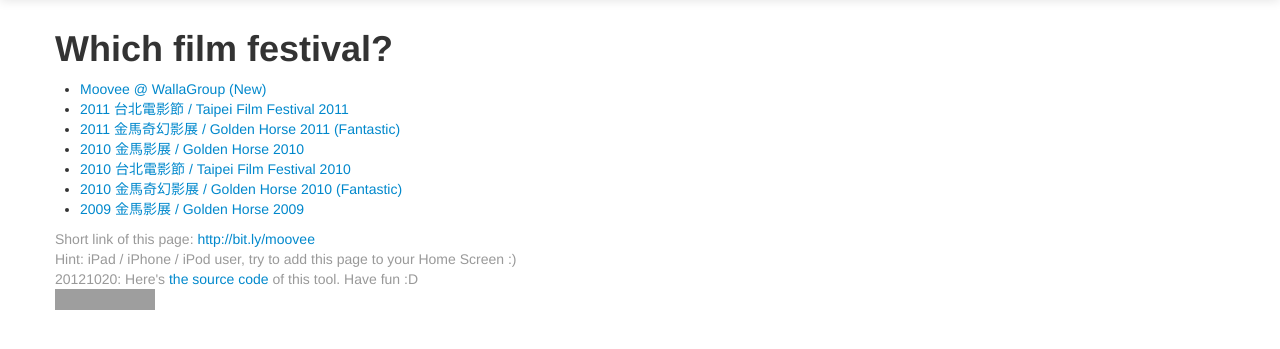
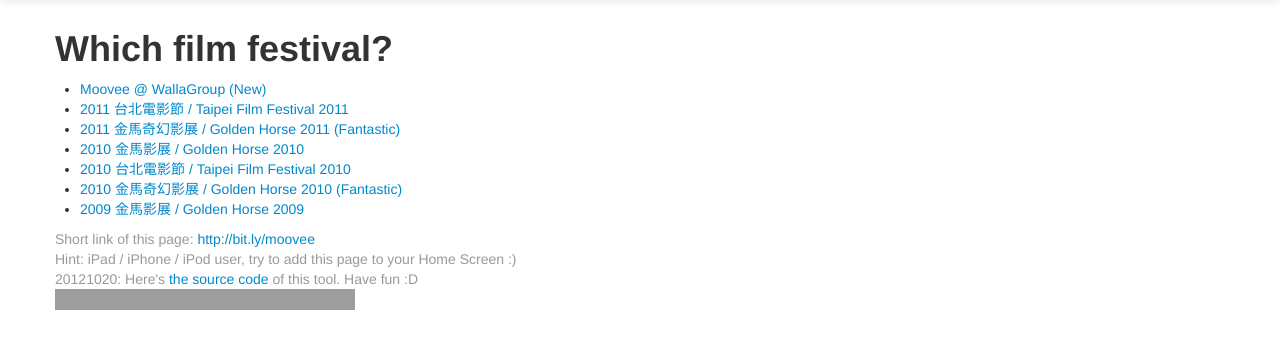
Before and after one commit to wallat/Moovee, a PHP site: page / in a window 1280 px wide. Shown: the part 41-390 px from the top of the page. Run offline with PHP 8.4, Linux system fonts and the light colour scheme; grey boxes are pictures that could not be loaded.

Commit message:
- facebook like button

```diff
--- a/index.php
+++ b/index.php
@@ -59,8 +59,8 @@ else
         <span>Hint: iPad / iPhone / iPod user, try to add this page to your Home Screen :)</span><br />
         <span>20121020: Here's <a href="https://github.com/cornguo/moovee">the source code</a> of this tool. Have fun :D</span>
     </div>
-    <div>
-        <object data="http://www.facebook.com/plugins/like.php?href=http%3A%2F%2Fcornguo.atcity.org%2Ftest%2Fmoovee%2F&amp;layout=button_count&amp;show_faces=true&amp;width=100&amp;action=like&amp;colorscheme=light&amp;height=21" style="border:none; overflow:hidden; width:100px; height:21px;" type="text/html"></object>
+    <div class="fb_like">
+        <object data="http://www.facebook.com/plugins/like.php?href=http%3A%2F%2Fcornguo.atcity.org%2Ftest%2Fmoovee%2F&amp;layout=button_count&amp;show_faces=true&amp;width=100&amp;action=like&amp;colorscheme=light&amp;height=21" style="border:none; overflow:hidden; height:21px;" type="text/html"></object>
     </div>
 </div>
 </body>
```
